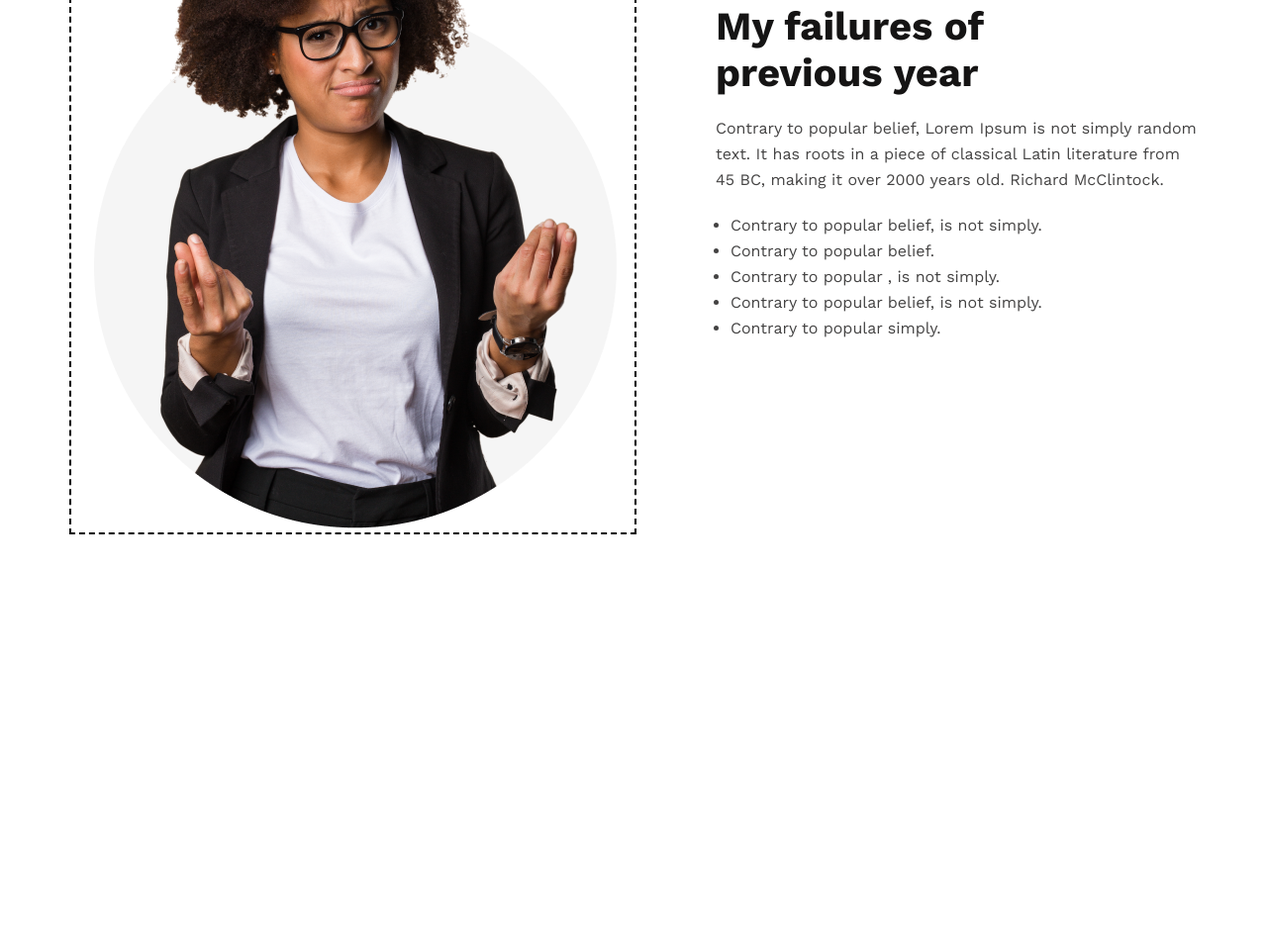
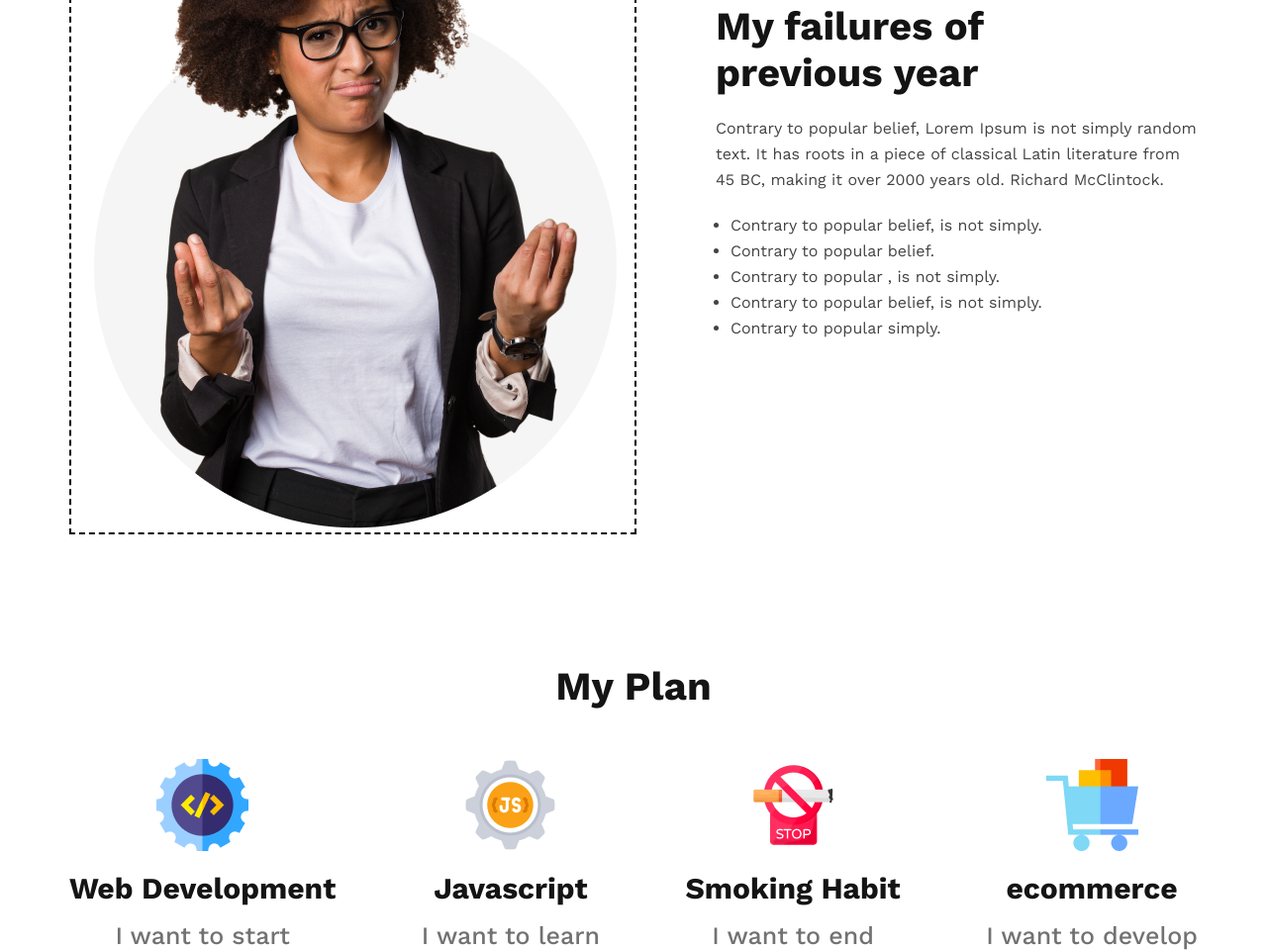
Before and after one commit to mdmonjumon/new-year-website, a plain HTML site: page index.html in a window 1280 px wide. Shown: the part 1301-2261 px from the top of the page at 99% size. Before the commit the page ends 1971 px from the top, so only its background shows below. Drawn offline with nearby package versions, Linux system fonts and the light colour scheme.

Commit message:
my plan section added

```diff
--- a/index.html
+++ b/index.html
@@ -34,7 +34,7 @@
             </div>
             <div>
                 <h3 class="section-title">My failures of <br> previous year</h3>
-                <p  class="primary-description">
+                <p class="primary-description">
                     Contrary to popular belief, Lorem Ipsum is not simply random text. It has roots in a piece of
                     classical Latin literature from 45 BC, making it over 2000 years old. Richard McClintock.
                 </p>
@@ -50,6 +50,35 @@
             </div>
         </section>
 
+        <section>
+            <!-- My Plans -->
+
+            <h3 class="plan-section-title">My Plan</h3>
+
+            <div class="plan-container">
+                <div class="plan-info-container">
+                    <img src="./images/icons/web.png" alt="">
+                    <h4 class="plan-title">Web Development</h4>
+                    <p class="plan-info">I want to start</p>
+                </div>
+                <div class="plan-info-container">
+                    <img src="./images/icons/js.png" alt="">
+                    <h4 class="plan-title">Javascript</h4>
+                    <p class="plan-info">I want to learn</p>
+                </div>
+                <div class="plan-info-container">
+                    <img src="./images/icons/smoke.png" alt="">
+                    <h4 class="plan-title">Smoking Habit</h4>
+                    <p class="plan-info">I want to end</p>
+                </div>
+                <div class="plan-info-container">
+                    <img src="./images/icons/ecom.png" alt="">
+                    <h4 class="plan-title">ecommerce</h4>
+                    <p class="plan-info">I want to develop</p>
+                </div>
+            </div>
+        </section>
+
     </main>
     <footer>
 
--- a/styles/new-year.css
+++ b/styles/new-year.css
@@ -86,6 +86,39 @@ header {
     margin-left: 15px;
 }
 
-.failure-img{
+.failure-img {
     border: 2px dashed black;
 }
+
+
+/* My Plan section styles */
+
+.plan-section-title {
+    color: rgb(21, 20, 20);
+    font-size: 40px;
+    font-weight: 700;
+    text-align: center;
+    margin-bottom: 50px;
+}
+
+.plan-container {
+    display: flex;
+    justify-content: space-between;
+}
+
+.plan-info-container{
+    text-align: center;
+}
+
+.plan-title {
+    color: rgb(21, 20, 20);
+    font-size: 30px;
+    font-weight: 700;
+    margin: 16px 0px;
+}
+
+.plan-info {
+    color: rgb(115, 114, 114);
+    font-size: 25px;
+    font-weight: 500;
+}
```
